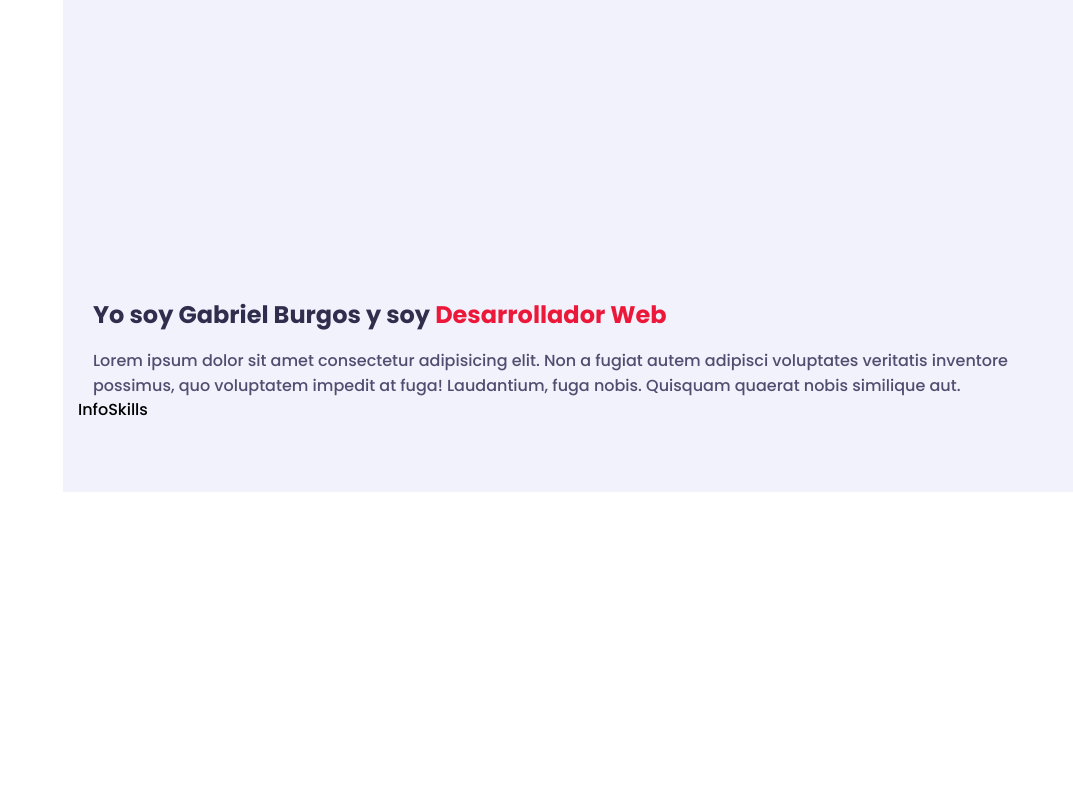
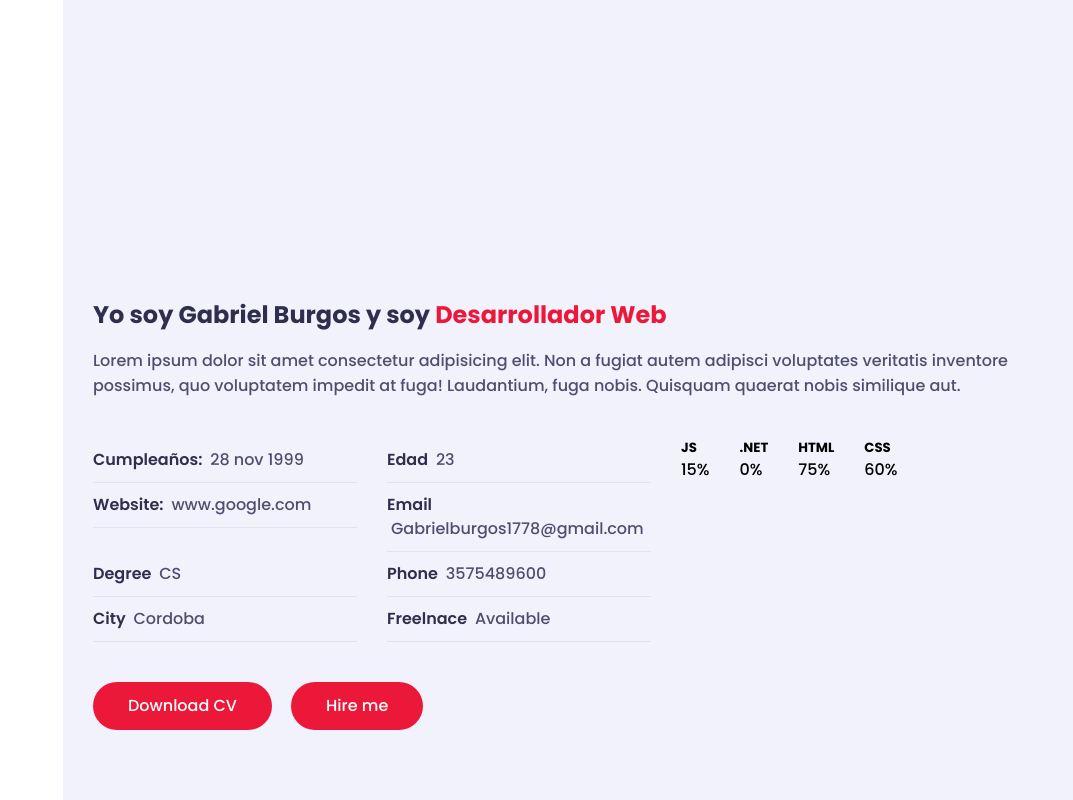
Before and after one commit to GabyBoom/Proyecto-Portfolio, a plain HTML site: page index.html in a window 1280 px wide. Shown: the part 1211-2011 px from the top of the page, without its empty margins (207-1280 px from the left). Before the commit the page ends 1703 px from the top, so only its background shows below. Drawn offline with Linux system fonts and the light colour scheme; a web font is replaced by a local one.

Commit message:
puse el % de mis conocimientos

```diff
--- a/css/style.css
+++ b/css/style.css
@@ -304,3 +304,37 @@ h3.my-profession{
     line-height: 25px;
     color: var(--text-black-700);
 }
+.about .about-content .personal-info{
+    flex: 0 0 60%;
+    max-width: 60%;
+    margin-top: 40px;
+}
+.about .about-content .personal-info .info-item{
+    flex: 0 0 50%;
+    max-width: 50%;
+}
+.about .about-content .personal-info .info-item p{
+    font-weight: 600;
+    padding: 10px 0;
+    font-size: 16px;
+    color: var(--text-black-900);
+    border-bottom: 1px solid var(--bg-black-50);
+}
+.about .about-content .personal-info .info-item p span{
+    font-weight: 400;
+    color: var(--text-black-700);
+    margin-left: 4px;
+    display: inline-block;
+}
+.about .about-content .personal-info .buttons{
+    margin-top: 30px;
+}
+.about .about-content .personal-info .buttons .btn{
+    margin-right: 15px;
+    margin-top: 10px;
+}
+.about .about-content .skills{
+    flex: 0 0 40%;
+    max-width: 40%;
+    margin-top: 40px;
+}
--- a/index.html
+++ b/index.html
@@ -66,8 +66,72 @@
                        </div>
                     </div>
                     <div class="row">
-                        <div class="personal-info">Info</div>
-                        <div class="skills">Skills</div>
+                        <div class="personal-info padd-15">
+                            <div class="row">
+                                <div class="info-item padd-15">
+                                    <p>Cumpleaños: <span>28 nov 1999</span></p>
+                                </div>
+                                <div class="info-item padd-15">
+                                    <p>Edad <span>23</span></p>
+                                </div>
+                                <div class="info-item padd-15">
+                                    <p>Website: <span>www.google.com</span></p>
+                                </div>
+                                <div class="info-item padd-15">
+                                    <p>Email <span>Gabrielburgos1778@gmail.com</span></p>
+                                </div>
+                                <div class="info-item padd-15">
+                                    <p>Degree <span>CS</span></p>
+                                </div>
+                                <div class="info-item padd-15">
+                                    <p>Phone <span>3575489600</span></p>
+                                </div>
+                                <div class="info-item padd-15">
+                                    <p>City <span>Cordoba</span></p>
+                                </div>
+                                <div class="info-item padd-15">
+                                    <p>Freelnace <span>Available</span></p>
+                                </div>
+                            </div>
+                            <div class="row">
+                                <div class="buttons padd-15">
+                                    <a href="#" class="btn">Download CV</a>
+                                    <a href="#contact" class="btn hire-me">Hire me</a>
+                                </div>
+                            </div>
+                        </div>
+                        <div class="skills padd-15">
+                            <div class="row">
+                                <div class="skill-item padd-15">
+                                    <h5>JS</h5>
+                                    <div class="progress">
+                                        <div class="progress-in" style="width: 15%;"></div>
+                                        <div class="skill-percent">15%</div>
+                                    </div>
+                                </div>
+                                <div class="skill-item padd-15">
+                                    <h5>.NET</h5>
+                                    <div class="progress">
+                                        <div class="progress-in" style="width: 0%;"></div>
+                                        <div class="skill-percent">0%</div>
+                                    </div>
+                                </div>
+                                <div class="skill-item padd-15">
+                                    <h5>HTML</h5>
+                                    <div class="progress">
+                                        <div class="progress-in" style="width: 75%;"></div>
+                                        <div class="skill-percent">75%</div>
+                                    </div>
+                                </div>
+                                <div class="skill-item padd-15">
+                                    <h5>CSS</h5>
+                                    <div class="progress">
+                                        <div class="progress-in" style="width: 60%;"></div>
+                                        <div class="skill-percent">60%</div>
+                                    </div>
+                                </div>
+                            </div>
+                        </div>
                     </div>
                 </div>
             </div>
```
